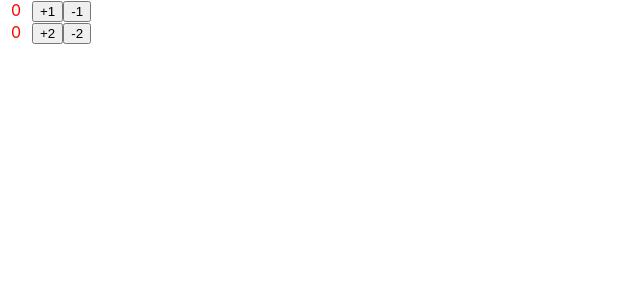
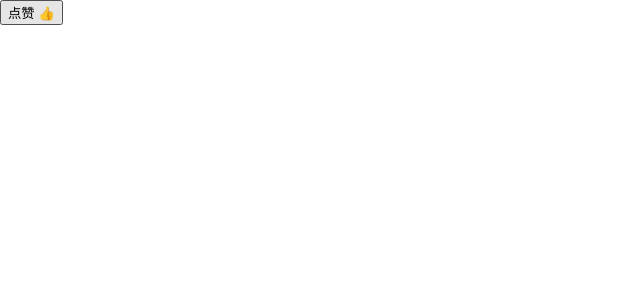
Before and after one commit to zhangzejun3/react, a React (Create React App) app: page / in a window 1280 px wide. Shown: the top 300 px of the page, without its empty margins (0-640 px from the left). Built offline with nearby package versions, Linux system fonts and the light colour scheme.

Commit message:
likeButton

```diff
--- a/src/App.js
+++ b/src/App.js
@@ -1,17 +1,24 @@
 import React, { Component } from 'react';
-import Box1 from './Box1'
-import Box2 from './Box2'
-
 
 class App extends Component {
-  render() {
-    return (
-      <div>
-        <Box1 />
-        <Box2 />
-      </div>
-    )
-  }
+    constructor () {
+        super()
+        this.state = { isLiked: false }
+      }
+
+      handleClickOnLikeButton () {
+        this.setState({
+          isLiked: !this.state.isLiked
+        })
+      }
+
+      render () {
+        return (
+          <button onClick={this.handleClickOnLikeButton.bind(this)}>
+            {this.state.isLiked ? '取消' : '点赞'} 👍
+          </button>
+        )
+      }
 }
 
 export default App;
--- a/src/Box1.js
+++ /dev/null
@@ -1,31 +0,0 @@
-import React, { Component } from 'react';
-
-class Box1 extends React.Component{
-    constructor(props){
-        super(props)
-        this.state = {
-            number:0
-        }
-    }
-    add(){
-        this.setState({
-            number:this.state.number+=1
-        })
-    }
-    minus(){
-        this.setState({
-            number:this.state.number-=1
-        })
-    }
-    render(){
-        return(
-            <div className='red'>
-            <span>{this.state.number}</span>
-            <button onClick={this.add.bind(this)}>+1</button>
-            <button onClick={this.minus.bind(this)}>-1</button>
-            </div>
-        )
-    }
-  }
-
-  export default Box1;
--- a/src/Box2.js
+++ /dev/null
@@ -1,31 +0,0 @@
-import React, { Component } from 'react';
-
-class Box2 extends React.Component{
-    constructor(props){
-        super(props)
-        this.state = {
-            number:0
-        }
-    }
-    add(){
-        this.setState({
-            number:this.state.number+=2
-        })
-    }
-    minus(){
-        this.setState({
-            number:this.state.number-=2
-        })
-    }
-    render(){
-        return(
-            <div className='red'>
-            <span>{this.state.number}</span>
-            <button onClick={this.add.bind(this)}>+2</button>
-            <button onClick={this.minus.bind(this)}>-2</button>
-            </div>
-        )
-    }
-  }
-
-  export default Box2;
--- a/src/index.css
+++ b/src/index.css
@@ -12,9 +12,6 @@ code {
   font-family: source-code-pro, Menlo, Monaco, Consolas, "Courier New",
     monospace;
 }
-.red span{
-  color: red;
-  display: inline-block;
-  width: 2em;
-  text-align: center;
+h1{
+  color: #000;
 }
```
Also changed, not shown: src/index.js (+8 -5 lines), 18 other files (tests, documents, lock files or other folders).
